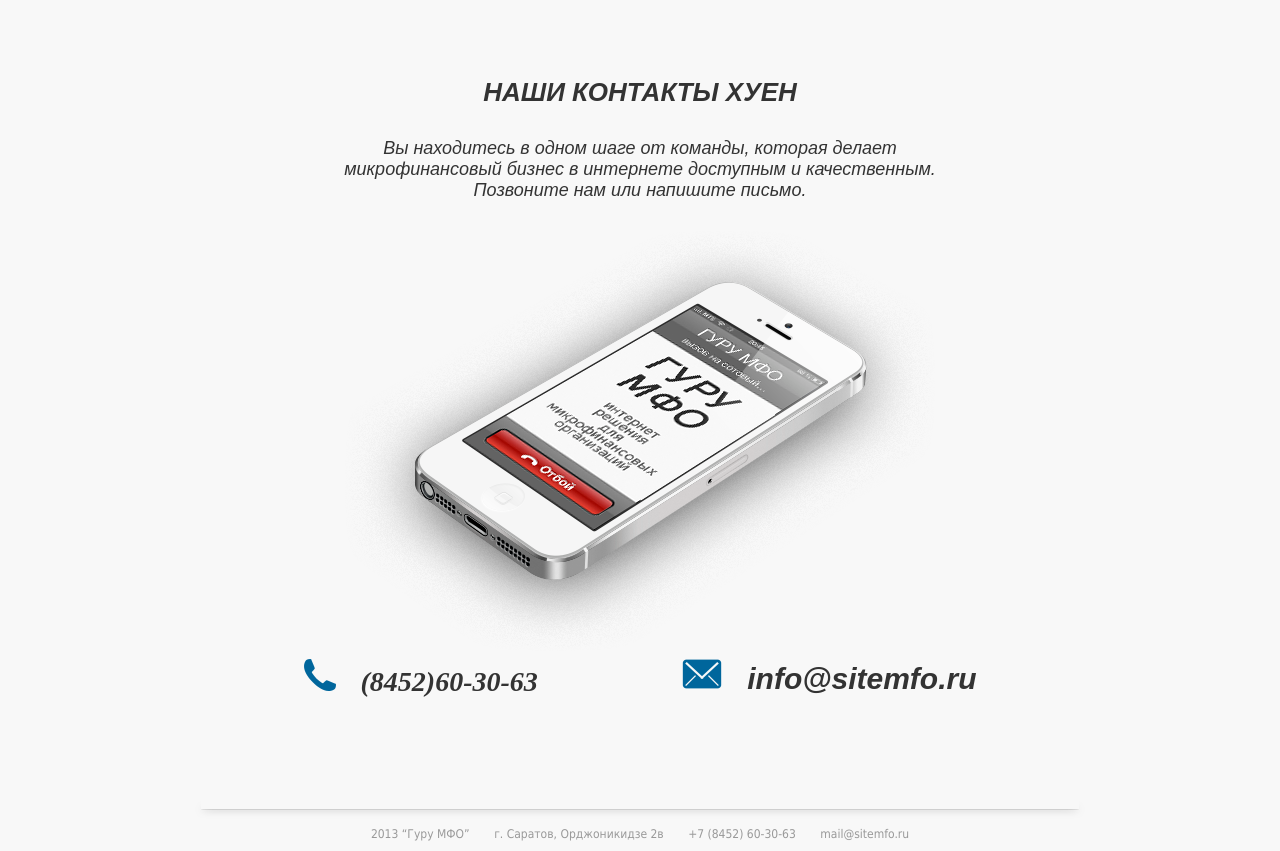
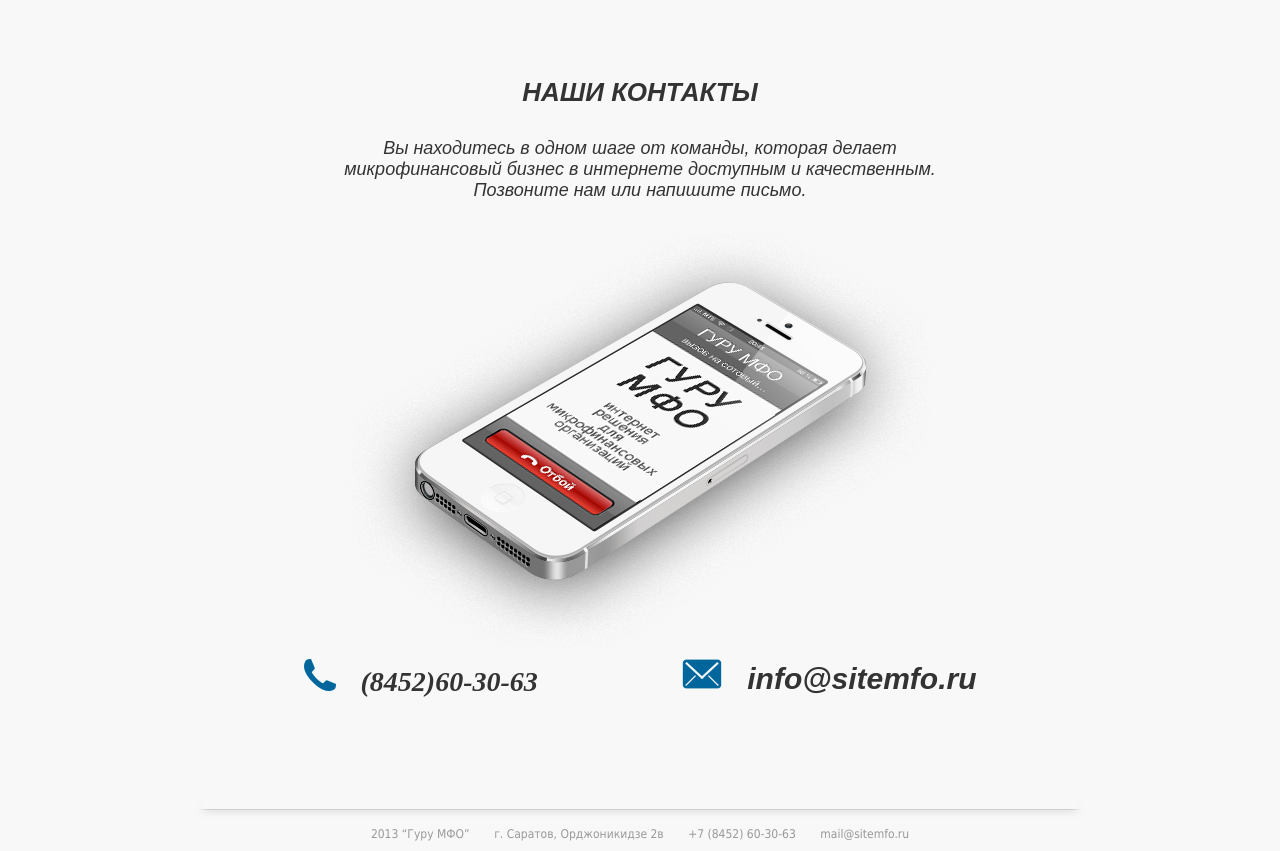
Before and after one commit to ceolab/promoMFO, a plain HTML site: page contacts.html in a window 1280 px wide. Shown: the part 70-921 px from the top of the page. Drawn offline with Linux system fonts and the light colour scheme.

Commit message:
Откат

```diff
--- a/contacts.html
+++ b/contacts.html
@@ -28,7 +28,7 @@
     </div>
     <div align="center" class="content">
         <h2>
-            НАШИ КОНТАКТЫ ХУЕН
+            НАШИ КОНТАКТЫ
         </h2>
         <H5>Вы находитесь в одном шаге от команды, которая делает<br>
             микрофинансовый бизнес в интернете доступным и качественным.<br>
```
